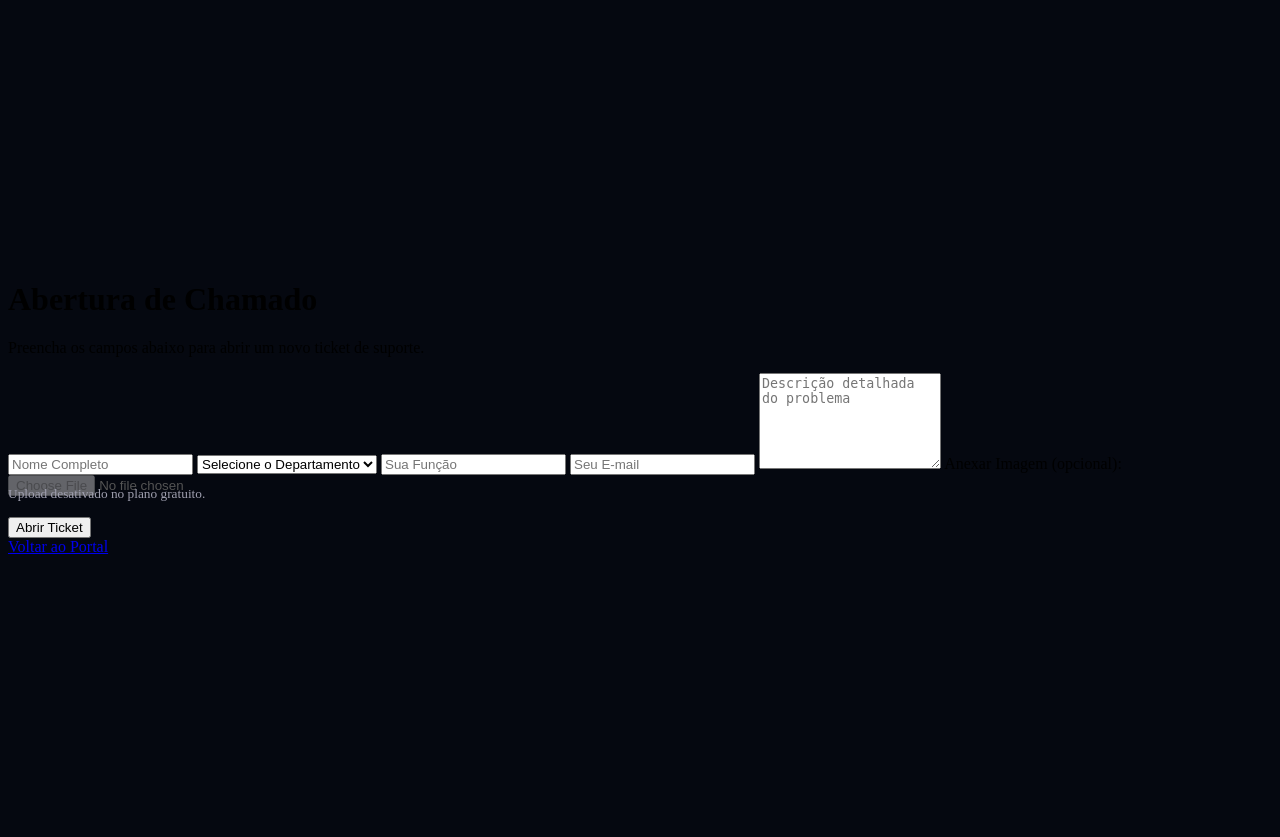
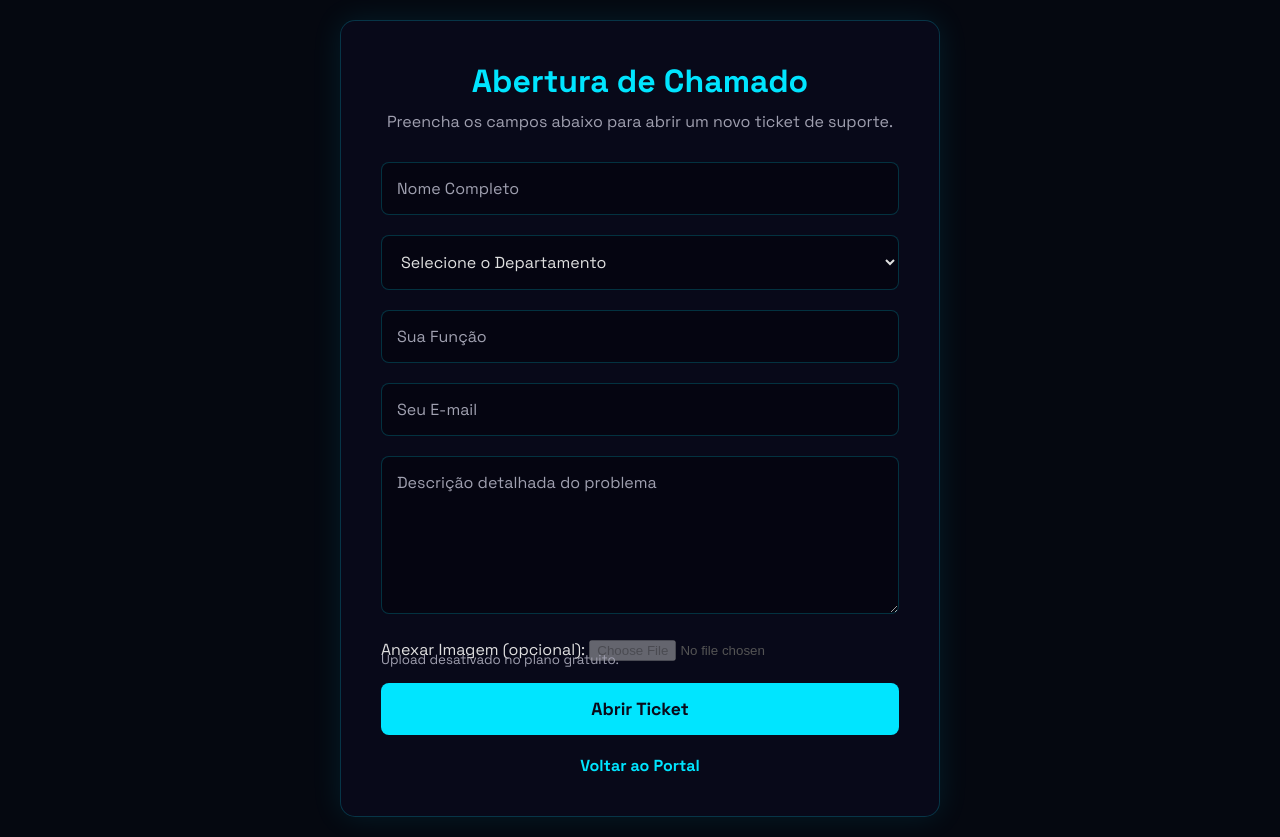
Before and after one commit to Jakeline2525/hag-suporte-final, a Flask app: page /abrir-ticket in a window 1280 px wide. Before the commit the page ends 554 px from the top, so only its background shows below. Run offline with Flask 3, Linux system fonts and the light colour scheme.

Commit message:
Update style.css

```diff
--- a/static/css/style.css
+++ b/static/css/style.css
@@ -1,18 +1,253 @@
+/* --- VARIÁVEIS GLOBAIS E RESET BÁSICO --- */
+:root {
+    --cor-fundo: #0a0a1a;
+    --cor-fundo-container: rgba(10, 10, 30, 0.7);
+    --cor-ciano: #00e5ff;
+    --cor-texto-principal: #e0e0e0;
+    --cor-texto-secundario: #a0a0b0;
+    --cor-borda: rgba(0, 229, 255, 0.2);
+    --cor-fundo-card: rgba(20, 20, 40, 0.8);
+    --cor-sucesso: #a3ffb9;
+    --cor-aviso: #ffd700;
+    --cor-perigo: #ff8a80;
+    /* Fontes do novo design */
+    --fonte-principal: 'Space Grotesk', sans-serif;
+    --fonte-titulo: 'Space Grotesk', sans-serif;
+}
+
+* {
+    margin: 0;
+    padding: 0;
+    box-sizing: border-box;
+}
+
+body {
+    font-family: var(--fonte-principal);
+    background-color: var(--cor-fundo);
+    color: var(--cor-texto-principal);
+    display: flex;
+    justify-content: center;
+    align-items: center;
+    min-height: 100vh;
+    padding: 20px;
+}
+
+/* --- ESTILOS DO FORMULÁRIO E PÁGINAS INTERNAS --- */
+.form-container, .success-container, .login-container, .dashboard-container, .ticket-details-container, .chat-container {
+    background-color: var(--cor-fundo-container);
+    padding: 40px;
+    border-radius: 15px;
+    border: 1px solid var(--cor-borda);
+    width: 100%;
+    max-width: 600px;
+    backdrop-filter: blur(10px);
+    box-shadow: 0 0 30px rgba(0, 229, 255, 0.1);
+}
+
+h1 {
+    font-family: var(--fonte-titulo);
+    color: var(--cor-ciano);
+    text-align: center;
+    margin-bottom: 10px;
+    font-weight: 700;
+}
+
+p {
+    text-align: center;
+    color: var(--cor-texto-secundario);
+    margin-bottom: 30px;
+}
+
+input[type="text"],
+input[type="email"],
+input[type="password"],
+textarea,
+select {
+    width: 100%;
+    padding: 15px;
+    margin-bottom: 20px;
+    border-radius: 8px;
+    border: 1px solid var(--cor-borda);
+    background-color: rgba(0, 0, 0, 0.3);
+    color: var(--cor-texto-principal);
+    font-family: var(--fonte-principal);
+    font-size: 1em;
+}
+
+input::placeholder, textarea::placeholder {
+    color: var(--cor-texto-secundario);
+}
+
+.btn-submit, .btn {
+    width: 100%;
+    padding: 15px;
+    border: none;
+    border-radius: 8px;
+    background-color: var(--cor-ciano);
+    color: var(--cor-fundo);
+    font-size: 1.1em;
+    font-weight: bold;
+    cursor: pointer;
+    transition: background-color 0.3s, box-shadow 0.3s;
+    font-family: var(--fonte-titulo);
+}
+
+.btn-submit:hover, .btn:hover {
+    background-color: #00c4ff;
+    box-shadow: 0 0 20px rgba(0, 229, 255, 0.5);
+}
+
+.login-link, .back-link {
+    text-align: center;
+    margin-top: 20px;
+}
+
+.login-link a, .back-link a {
+    color: var(--cor-ciano);
+    text-decoration: none;
+    font-weight: bold;
+}
+
+/* --- ESTILOS DO DASHBOARD E DETALHES DO TICKET --- */
+.dashboard-container, .ticket-details-container {
+    max-width: 1200px;
+}
+
+.dashboard-header {
+    display: flex;
+    justify-content: space-between;
+    align-items: center;
+    margin-bottom: 30px;
+}
+
+.table-wrapper {
+    overflow-x: auto;
+}
+
+.ticket-table {
+    width: 100%;
+    border-collapse: collapse;
+    text-align: left;
+}
+
+.ticket-table th, .ticket-table td {
+    padding: 15px;
+    border-bottom: 1px solid var(--cor-borda);
+}
+
+.ticket-table th {
+    color: var(--cor-ciano);
+    font-family: var(--fonte-titulo);
+}
+
+.status-badge {
+    padding: 5px 10px;
+    border-radius: 20px;
+    font-size: 0.8em;
+    font-weight: bold;
+    color: #000;
+}
+
+.status-aguardando-resposta { background-color: var(--cor-aviso); }
+.status-em-andamento { background-color: #87CEEB; }
+.status-aguardando-cliente { background-color: #FFA07A; }
+.status-concluido { background-color: var(--cor-sucesso); }
+
+.btn-manage {
+    padding: 8px 15px;
+    background-color: var(--cor-ciano);
+    color: var(--cor-fundo);
+    text-decoration: none;
+    border-radius: 5px;
+    font-weight: bold;
+    transition: background-color 0.3s;
+}
+.btn-manage:hover { background-color: #00c4ff; }
+
+/* --- ESTILOS DO CHAT --- */
+.chat-container {
+    max-width: 800px;
+    display: flex;
+    flex-direction: column;
+    height: 80vh;
+}
+
+.chat-history {
+    flex-grow: 1;
+    overflow-y: auto;
+    padding: 20px;
+    display: flex;
+    flex-direction: column;
+    gap: 15px;
+    border-bottom: 1px solid var(--cor-borda);
+    margin-bottom: 20px;
+}
+
+.chat-input {
+    display: flex;
+    gap: 10px;
+}
+
+#message-input {
+    flex-grow: 1;
+}
+
+#send-button {
+    width: auto;
+    padding: 0 25px;
+}
+
+.message {
+    padding: 10px 15px;
+    border-radius: 15px;
+    max-width: 70%;
+    line-height: 1.4;
+    word-wrap: break-word;
+}
+
+.my-message {
+    background-color: var(--cor-ciano);
+    color: var(--cor-fundo);
+    align-self: flex-end;
+    border-bottom-right-radius: 5px;
+}
+
+.other-message {
+    background-color: #2a2a4a;
+    align-self: flex-start;
+    border-bottom-left-radius: 5px;
+}
+
+.message strong {
+    display: block;
+    margin-bottom: 5px;
+    font-size: 0.9em;
+    color: var(--cor-texto-secundario);
+}
+
+.my-message strong {
+    color: rgba(0, 0, 0, 0.7);
+}
+
+.message p {
+    margin: 0;
+    text-align: left;
+}
+
 /* --- ESTILOS DO NOVO PORTAL (VERSÃO FINAL) --- */
 
 .portal-body {
-    /* Aplicando a nova fonte como padrão */
     font-family: 'Space Grotesk', sans-serif;
-    background: #050810; /* Fundo escuro mais próximo da referência */
-    color: #b0c4de; /* Cor de texto padrão mais suave */
+    background: #050810;
+    color: #b0c4de;
     line-height: 1.6;
     overflow-x: hidden;
-    /* Efeito de gradiente e linhas de luz no fundo */
     background-image:
         radial-gradient(circle at 15% 50%, rgba(0, 229, 255, 0.1), transparent 25%),
         radial-gradient(circle at 85% 40%, rgba(80, 0, 150, 0.1), transparent 30%),
         linear-gradient(160deg, transparent, rgba(0, 229, 255, 0.05) 80%),
         linear-gradient(340deg, transparent, rgba(80, 0, 150, 0.05) 80%);
+    display: block; /* Sobrescreve o flexbox padrão para o portal */
 }
 
 .portal-header {
@@ -20,8 +255,8 @@
     justify-content: space-between;
     align-items: center;
     padding: 25px 6%;
-    background: transparent; /* Remove o fundo do header para um look mais integrado */
-    border-bottom: none; /* Remove a borda */
+    background: transparent;
+    border-bottom: none;
     position: sticky;
     top: 0;
     z-index: 1000;
@@ -30,16 +265,16 @@
 .portal-header .logo {
     font-size: 1.7em;
     font-weight: 700;
-    color: #ffffff; /* Logo branco para maior contraste */
+    color: #ffffff;
     letter-spacing: 1px;
     display: flex;
     align-items: center;
-    gap: 10px; /* Espaço entre o robô e o texto */
+    gap: 10px;
 }
 
 .portal-header .logo i {
-    color: var(--cor-ciano); /* Ícone do robô na cor ciano */
-    font-size: 1.2em; /* Ajusta o tamanho do robô */
+    color: var(--cor-ciano);
+    font-size: 1.2em;
 }
 
 .portal-header nav a {
@@ -63,7 +298,7 @@
 
 .hero-section h1 {
     font-family: 'Space Grotesk', sans-serif;
-    font-size: 3.8em; /* Tamanho mais próximo da referência */
+    font-size: 3.8em;
     font-weight: 700;
     color: #ffffff;
     text-shadow: 0 0 20px rgba(0, 229, 255, 0.5);
@@ -87,7 +322,7 @@
 }
 
 .action-card {
-    background: rgba(15, 23, 42, 0.5); /* Fundo do card mais sutil */
+    background: rgba(15, 23, 42, 0.5);
     border: 1px solid rgba(0, 229, 255, 0.2);
     border-radius: 12px;
     padding: 35px 25px;
@@ -131,8 +366,8 @@
     color: #b0c4de;
     line-height: 1.5;
 }
-/* Adicionar ao final do static/css/style.css */
 
+/* Estilo para o corpo das páginas de formulário */
 .form-page-body {
     background: #050810;
     display: flex;
```
